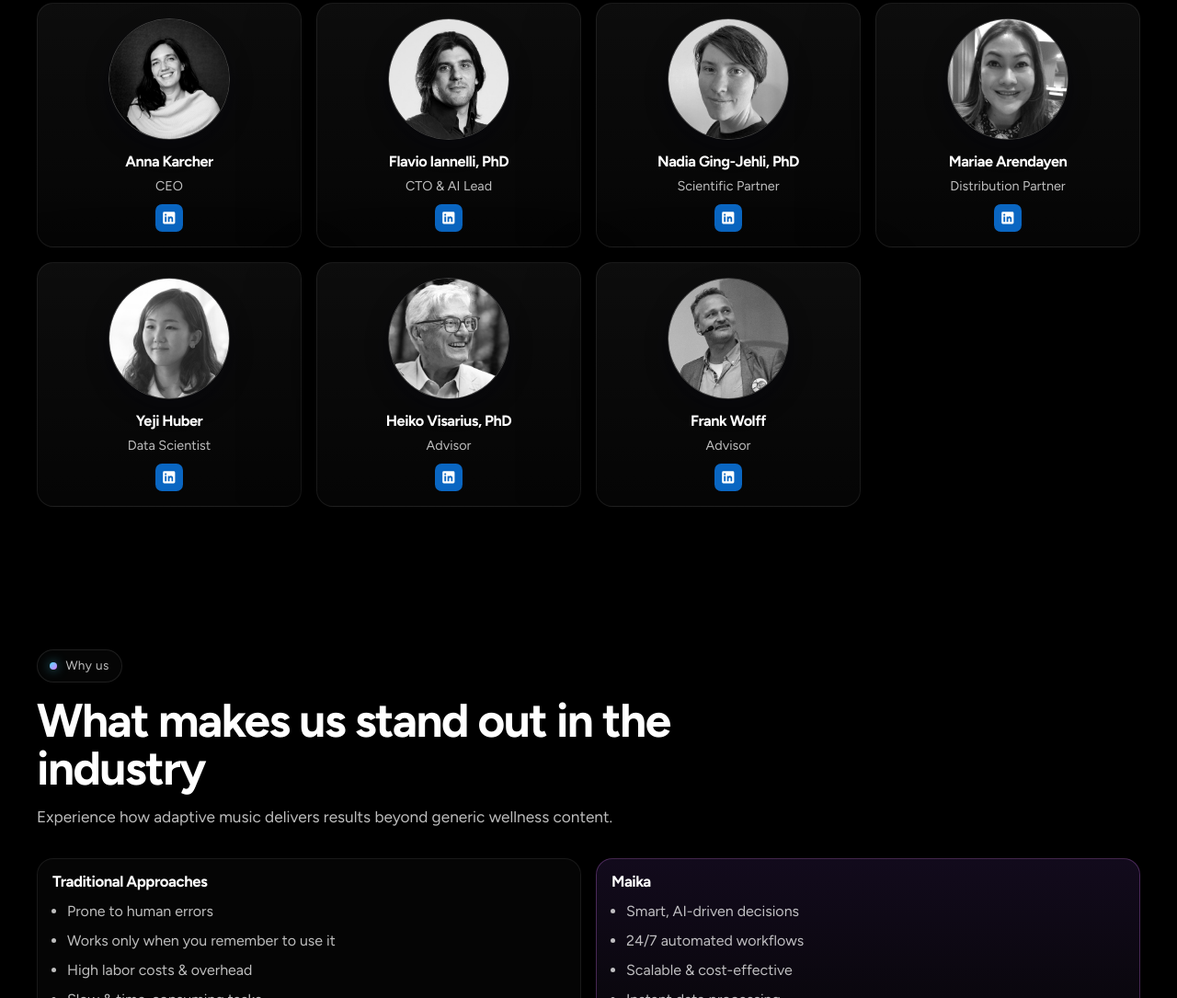
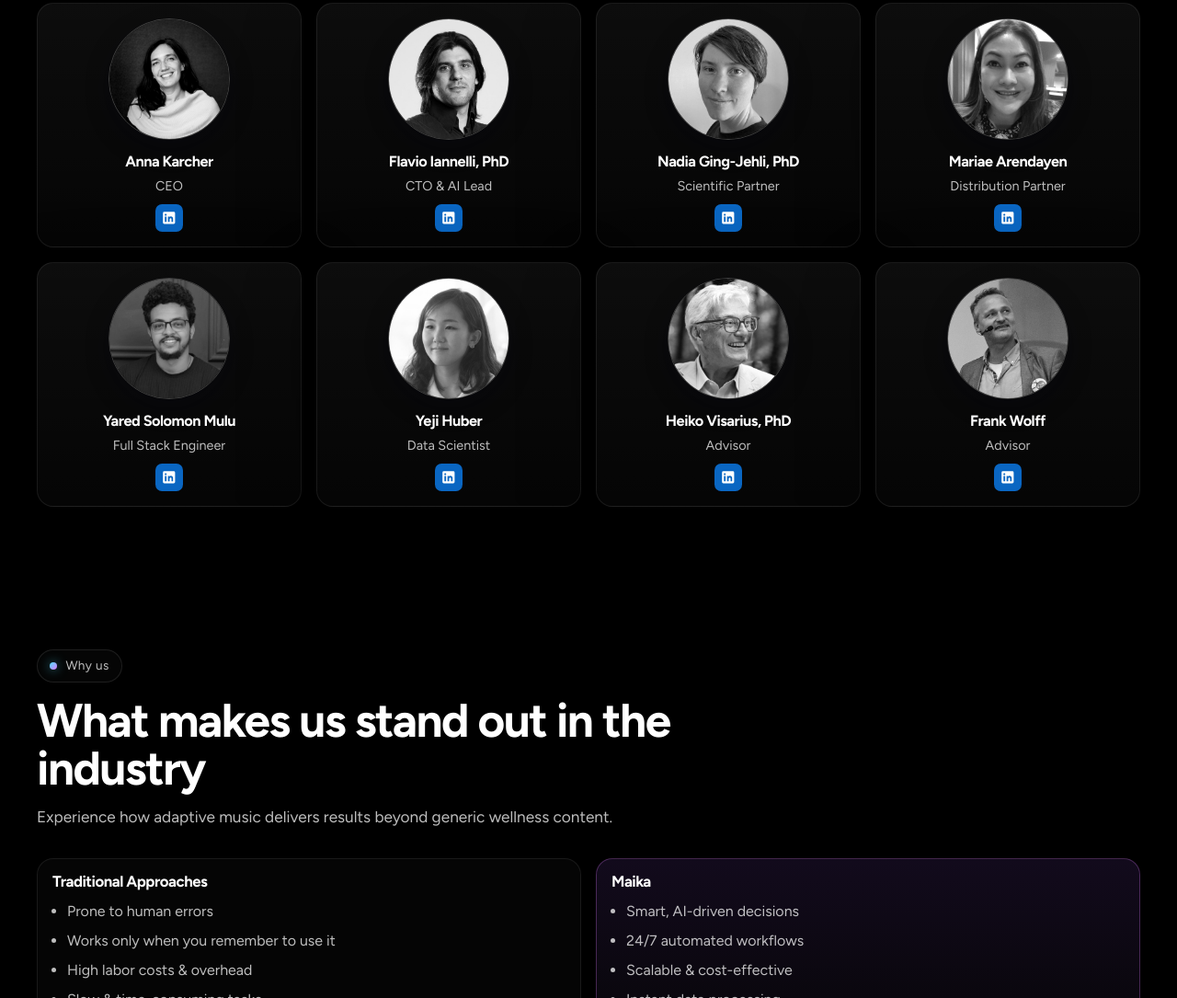
Before and after one commit to maika-ai/maika-website, a plain HTML site: page site/about/index.html in a window 1280 px wide. Shown: the part 1862-2947 px from the top of the page at 92% size. Drawn offline with Linux system fonts and the light colour scheme.

Commit message:
Add Yared to team section

```diff
--- a/site/about/index.html
+++ b/site/about/index.html
@@ -131,6 +131,14 @@
               </div>
             </article>
             <article class="team-card reveal">
+              <div class="team-photo"><img src="/assets/images/team/yared-solomonmulu.jpg" alt="Yared Solomon Mulu"></div>
+              <div class="team-meta">
+                <h3>Yared Solomon Mulu</h3>
+                <p class="team-role">Full Stack Engineer</p>
+                <a class="team-link" href="https://www.linkedin.com/in/yared-solomon-740a85184/" target="_blank" rel="noopener" aria-label="Yared Solomon Mulu on LinkedIn"><svg class="linkedin-icon" viewBox="0 0 24 24" aria-hidden="true"><path d="M19 3A2 2 0 0 1 21 5V19A2 2 0 0 1 19 21H5A2 2 0 0 1 3 19V5A2 2 0 0 1 5 3H19ZM8.34 10.08H5.86V18H8.34V10.08ZM7.1 6.12C6.3 6.12 5.68 6.74 5.68 7.54C5.68 8.34 6.3 8.96 7.1 8.96C7.9 8.96 8.52 8.34 8.52 7.54C8.52 6.74 7.9 6.12 7.1 6.12ZM18 13.44C18 11.12 16.76 9.92 14.84 9.92C13.79 9.92 13.13 10.5 12.84 10.91V10.08H10.46V18H12.94V14.08C12.94 13.87 12.95 13.66 13.02 13.51C13.21 13 13.63 12.47 14.36 12.47C15.31 12.47 15.69 13.2 15.69 14.27V18H18V13.44Z"></path></svg></a>
+              </div>
+            </article>
+            <article class="team-card reveal">
               <div class="team-photo"><img src="/assets/images/team/yeji-huber.jpg" alt="Yeji Huber"></div>
               <div class="team-meta">
                 <h3>Yeji Huber</h3>
```
Also changed, not shown: site/assets/images/team/yared-solomonmulu.jpg (added).
